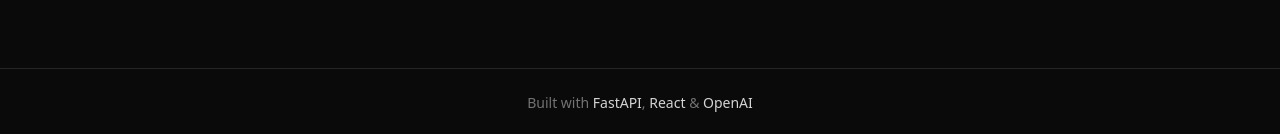
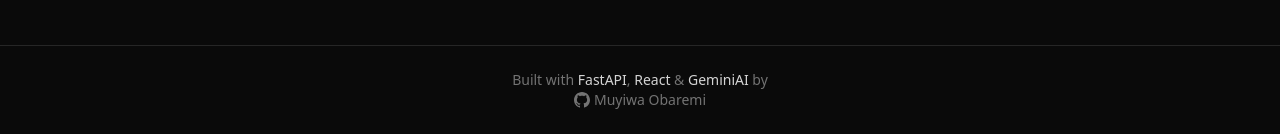
Before and after one commit to muyi29/CodeSentry, a React (Vite) app in the folder frontend/: page / in a window 1280 px wide. Shown: the part 663-797 px from the top of the page. Built offline with nearby package versions, Linux system fonts and the light colour scheme; no server answers.

Commit message:
clean footer

```diff
--- a/frontend/src/App.jsx
+++ b/frontend/src/App.jsx
@@ -52,14 +52,29 @@
         {page === "dashboard" && <Dashboard />}
       </main>
 
-      {/* Footer */}
    <footer className="border-t border-neutral-800 py-6 text-center text-sm text-neutral-500">
   <p>
     Built with <span className="font-medium text-neutral-300">FastAPI</span>,{" "}
     <span className="font-medium text-neutral-300">React</span> &{" "}
-          <span className="font-medium text-neutral-300">OpenAI</span>
+    <span className="font-medium text-neutral-300">GeminiAI</span> by{" "} <br></br>
+    <a
+      href="https://github.com/muyi29"
+      target="_blank"
+      rel="noopener noreferrer"
+      className="inline-flex items-center gap-1 hover:text-neutral-300 transition-colors"
+    >
+      <svg
+        className="w-4 h-4"
+        fill="currentColor"
+        viewBox="0 0 24 24"
+      >
+        <path d="M12 0c-6.626 0-12 5.373-12 12 0 5.302 3.438 9.8 8.207 11.387.599.111.793-.261.793-.577v-2.234c-3.338.726-4.033-1.416-4.033-1.416-.546-1.387-1.333-1.756-1.333-1.756-1.089-.745.083-.729.083-.729 1.205.084 1.839 1.237 1.839 1.237 1.07 1.834 2.807 1.304 3.492.997.107-.775.418-1.305.762-1.604-2.665-.305-5.467-1.334-5.467-5.931 0-1.311.469-2.381 1.236-3.221-.124-.303-.535-1.524.117-3.176 0 0 1.008-.322 3.301 1.23.957-.266 1.983-.399 3.003-.404 1.02.005 2.047.138 3.006.404 2.291-1.552 3.297-1.23 3.297-1.23.653 1.653.242 2.874.118 3.176.77.84 1.235 1.911 1.235 3.221 0 4.609-2.807 5.624-5.479 5.921.43.372.823 1.102.823 2.222v3.293c0 .319.192.694.801.576 4.765-1.589 8.199-6.086 8.199-11.386 0-6.627-5.373-12-12-12z"/>
+      </svg>
+      Muyiwa Obaremi
+    </a>
   </p>
 </footer>
+
     </div>
   );
 }
```
Lines whose indentation alone changed are shown as unchanged.
